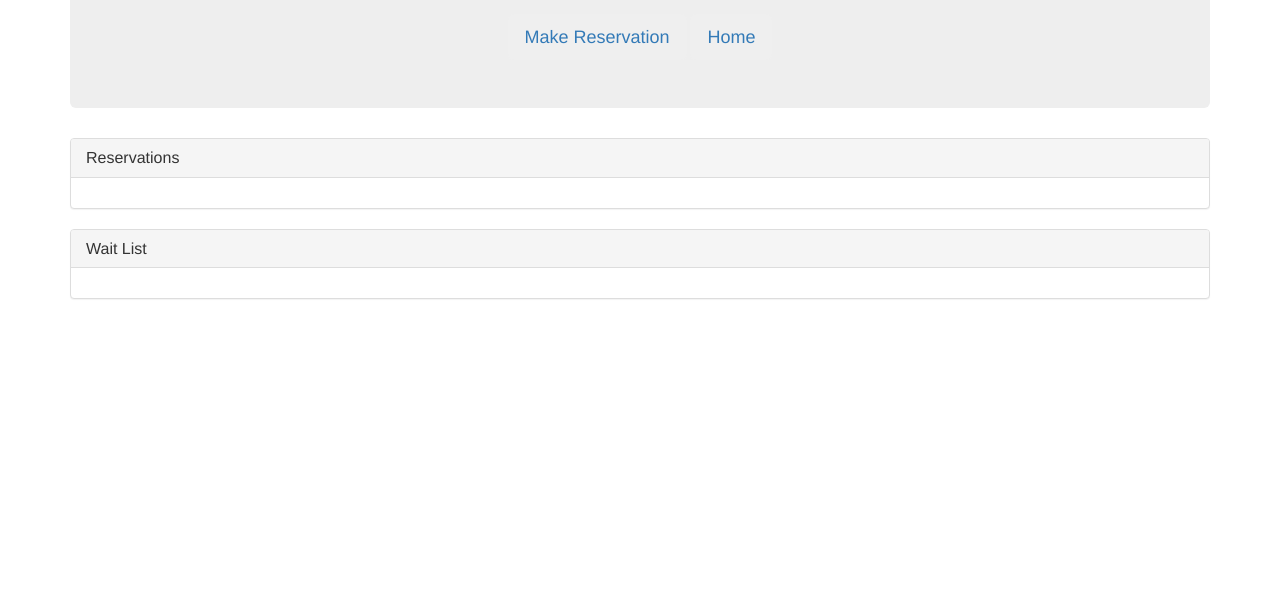
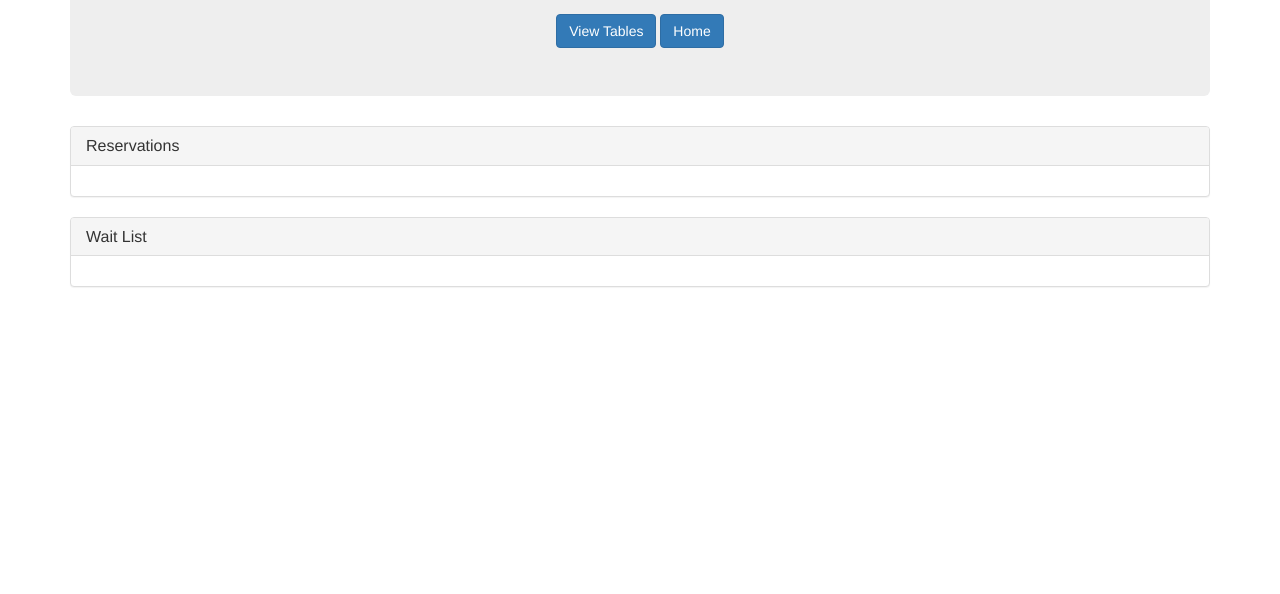
Before and after one commit to sicknick2030/restaurant, a website: page reservations.html in a window 1280 px wide. Shown: the part 206-800 px from the top of the page. Drawn offline with nearby package versions, Linux system fonts and the light colour scheme.

Commit message:
update home button

```diff
--- a/reservations.html
+++ b/reservations.html
@@ -21,17 +21,16 @@
 
       <h2 class="text-center">Reservations and WaitList</h2>
       <br>
-
-      <div class="text-center">
-        <a href="/reserve"><button type="button" class="btn btn-lg">Make Reservation</button></a>
-        <a href="/"><button type="button" class="btn btn-lg">Home</a>
+     <div class="text-center">
+        <a href="/tables"><button type="button" class="btn btn-primary">View Tables</button></a>
+        <a href="index.html"><button type="button" class="btn btn-primary">Home</button></a>
       </div>
     </div>
 
     <div class="row">
       <div class="col-lg-12">
 
-        <!-- Current Tables in Use -->
+
         <div class="panel panel-default">
           <div class="panel-heading">
             <h4 class="panel-title">Reservations</h4>
@@ -40,7 +39,7 @@
           </div>
         </div>
 
-        <!-- Waiting List Panel -->
+
         <div class="panel panel-default">
           <div class="panel-heading">
             <h4 class="panel-title">Wait List</h4>
```
Also changed, not shown: index.html (+4 -18 lines).
